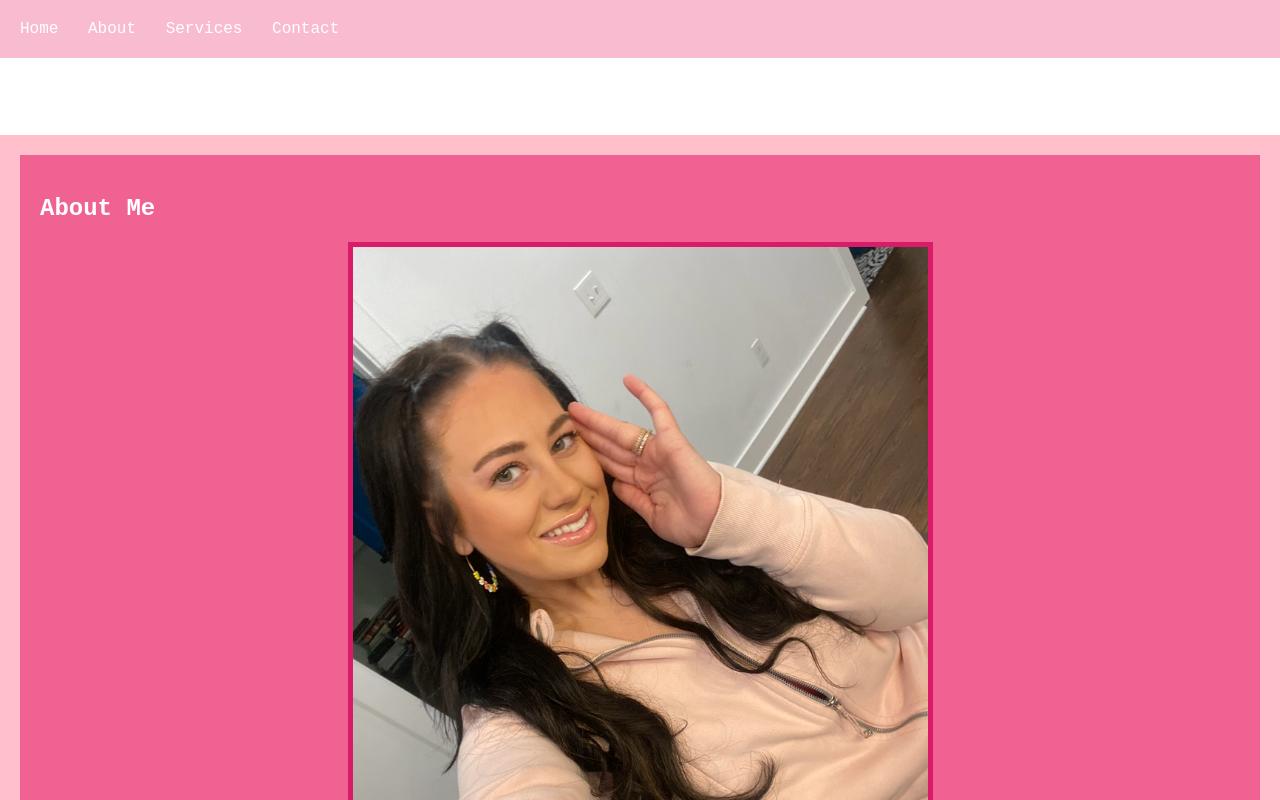
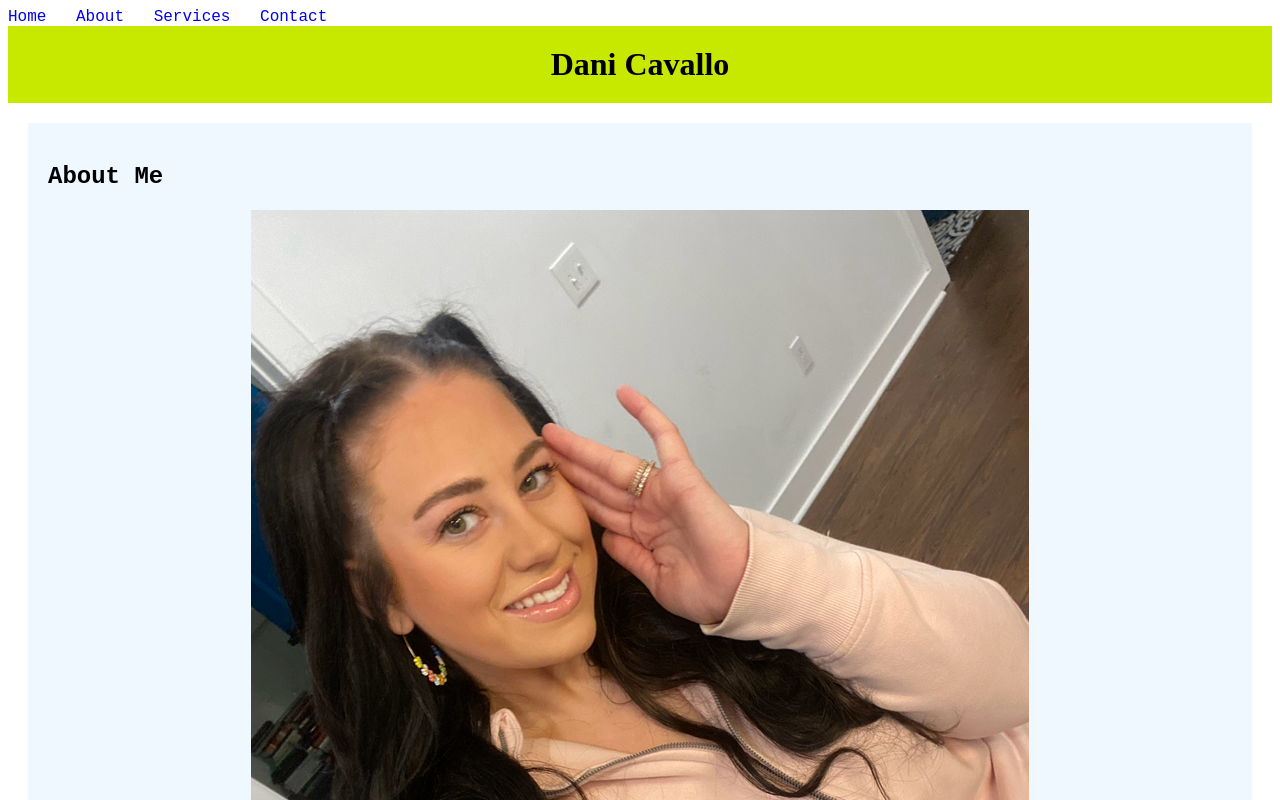
Before and after one commit to daniellecavallo/PortfolioWebpage, a plain HTML site: page index.html in a window 1280 px wide. Shown: the top 800 px of the page. Drawn offline with Linux system fonts and the light colour scheme.

Commit message:
had to change nav bar color

```diff
--- a/index.html
+++ b/index.html
@@ -1,7 +1,7 @@
 <!DOCTYPE html>
 <html>
 <head>
-  <title>Dani Cavallo</title>
+  <title>DANI CAVALLO</title>
   <link rel="stylesheet" type="text/css" href="style.css">
 </head>
 <body>
@@ -46,7 +46,13 @@
         Danielle’s strong sense of community has kept her actively involved as a Team Volunteer of
         the American Cancer Society, participating in the Relay for Life for over 21 years. She leads
         an active lifestyle and enjoys playing basketball, softball and golf. She also practices Muay
-        Thai and has a side passion for quantum physics. Danielle resides in Nashville, TN.</p>
+        Thai and has a side passion for quantum physics. Danielle resides in Nashville, TN.
+        <div id="container">
+            <a href="https://github.com/tegaomare/moviementor"_blank><img src="./assets/unnamed-33.png" alt="moviementorproject!" id="image2"></a>
+            <p><span>moviementors / project 2</span>
+            </p>
+        </div>
+    </p>
     </section>
 
     <section>
--- a/style.css
+++ b/style.css
@@ -1,13 +1,13 @@
 body {
-    background-color: pink; /* Light pink background */
-    color: white; /* Pink text color */
+    background-color: ; /* Light pink background */
+    color: #C7E900 /* Pink text color */
     margin: 0;
     padding: 0;
-    font-family: 'Courier New';
+    font-family::Impact, Haettenschweiler, 'Arial Narrow Bold', sans-serif
   }
 
   nav {
-    background-color: #f8bbd0; /* Light pink navigation bar background */
+    background-color: #C7E900 /* Light pink navigation bar background */
     padding: 20px;
   }
 
@@ -26,12 +26,12 @@ body {
 
   nav ul li a {
     text-decoration: none;
-    color: white;
+    color: #;
     font-family: 'Courier New';/* Pink link color */
   }
 
   header {
-    background-color: white; /* Dark pink header background */
+    background-color: #C7E900; /* Dark pink header background */
     padding: 20px;
     text-align: center;
   }
@@ -45,7 +45,7 @@ body {
   }
 
   section {
-    background-color: #f06292; /* Light pink section background */
+    background-color:aliceblue; /* Light pink section background */
     padding: 20px;
     margin-bottom: 20px;
   }
@@ -61,12 +61,19 @@ body {
     display: flex;
     justify-content: center;
     align-items: center;
+    align-content: center;
+    text-align: center;
 
  }
 
- img {
+ #image {
     height: 750px;
     width: 575px;
+    border: solid 5px #da1c68;
+ }
+ #image2 {
+    height: 300px;
+    width: 300px;
     border: solid 5px #da1c68;
  }
  h2 {
```
Also changed, not shown: assets/unnamed-33.png (added).
